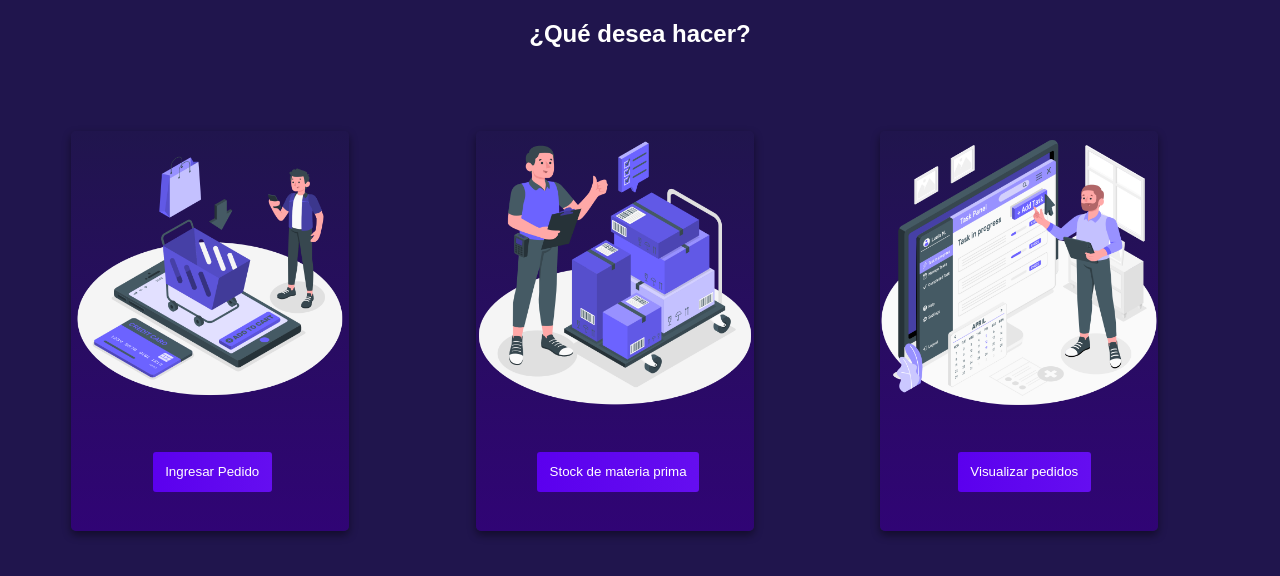
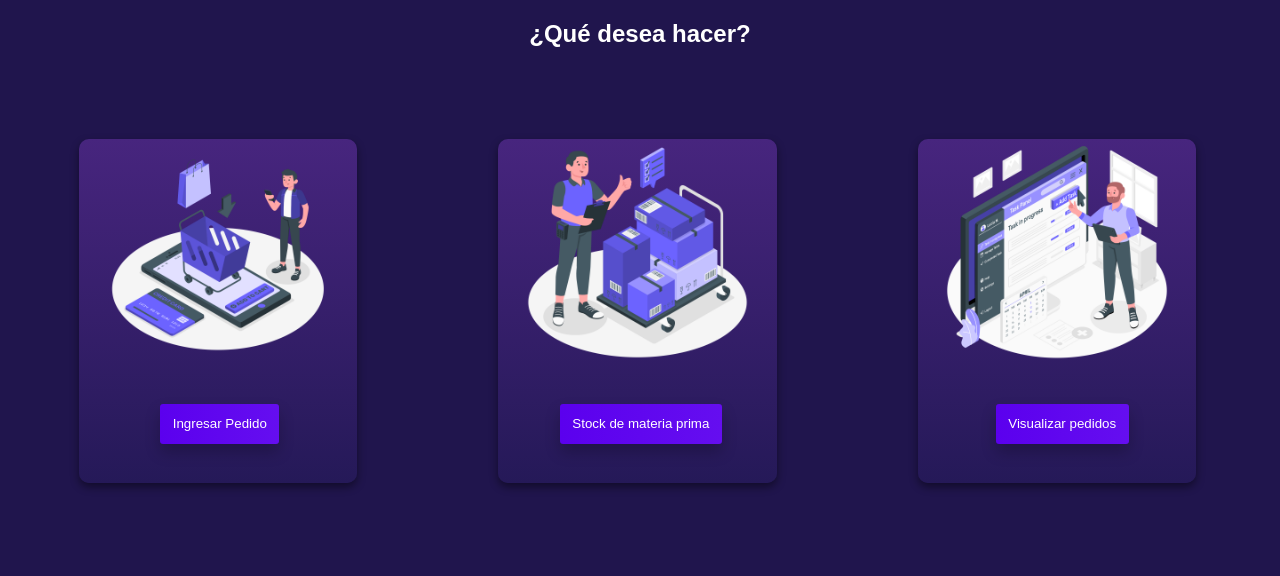
Before and after one commit to SantiNotSancor/VirtualNAU, a plain HTML site: page DiseñoNAU vendedor/vend.html in a window 1280 px wide. Drawn offline with Linux system fonts and the light colour scheme.

Commit message:
Diseño vendedor actualización 16/6

```diff
--- a/DiseñoNAU vendedor/bodyvend.css
+++ b/DiseñoNAU vendedor/bodyvend.css
@@ -21,6 +21,15 @@ h2{
   left: 17%;
   border: none;
   border-radius: 3px;
+  box-shadow: 0px 8px 15px rgba(0, 0, 0, 0.226);
+  transition: all 0.3s ease 0s;
+  cursor: pointer;
+  outline: none;
+}
+
+.glow-button:hover {
+  color: rgba(255, 255, 255, 1);
+  box-shadow: 0 5px 10px rgba(116, 91, 150, 0.527);
 }
 
 .button2{
@@ -32,7 +41,17 @@ h2{
   left: 9%;
   border: none;
   border-radius: 3px;
+  transition: all 0.3s ease 0s;
+  cursor: pointer;
+  outline: none;
+  box-shadow: 0px 8px 15px rgba(0, 0, 0, 0.226);
 }
+
+.glow-button:hover {
+  color: rgba(255, 255, 255, 1);
+  box-shadow: 0 5px 10px rgba(116, 91, 150, 0.527);
+}
+
 
 .button3{
   background-image: linear-gradient(to right, #5b00ee 0%, #650ef0 100%);
@@ -43,7 +62,17 @@ h2{
   left: 15.5%;
   border: none;
   border-radius: 3px;
+  transition: all 0.3s ease 0s;
+  cursor: pointer;
+  outline: none;
+  box-shadow: 0px 8px 15px rgba(0, 0, 0, 0.226);
 }
+
+.glow-button:hover {
+  color: rgba(255, 255, 255, 1);
+  box-shadow: 0 5px 10px rgba(116, 91, 150, 0.527);
+}
+
 
 
 .card {
@@ -52,10 +81,10 @@ h2{
   box-shadow: 0 4px 8px 0 rgba(0, 0, 0, 0.452);
   transition: 0.3s;
   width: 22%;
-  height: 10%;
-  margin: 5%;
-  border-radius: 5px;
-  background-image: linear-gradient(  #20154D 0%, #300475 100%);
+  height: 8%;
+  margin: 5.6%;
+  border-radius: 10px;
+  background-image: linear-gradient(  #47257e 0%, #251958 100%);
 }
 
 div.gallery:hover
@@ -65,6 +94,10 @@ div.gallery:hover
 
 img {
   border-radius: 5px 5px 0 0;
+  max-width: 80%;
+  max-height: 80%;
+  position: relative;
+  left: 10%;
 }
 
 .container {
--- a/DiseñoNAU vendedor/vend.html
+++ b/DiseñoNAU vendedor/vend.html
@@ -12,18 +12,17 @@
     <h2>¿Qué desea hacer?</h2>
 
 
-
     <div class="card">
       <img src="add.png" alt="Avatar" style="width:100%">
       <div class="container">
-        <button class="button button1" name="pedido"> Ingresar Pedido</button>
+        <button class="button1 glow-button" name="pedido">Ingresar Pedido</button>
       </div>
     </div>
 
     <div class="card">
       <img src="a.png" alt="Avatar" style="width:100%">
       <div class="container">
-        <button class="button button2" name="stock">Stock de materia prima</button>
+        <button class="button2 glow-button" name="stock">Stock de materia prima</button>
       </div>
     </div>
 
@@ -31,8 +30,9 @@
     <div class="card">
       <img src="task.png" alt="Avatar" style="width:100%">
       <div class="container">
-        <button class="button button3" name="visualizar">Visualizar pedidos</button>
+        <button class="button3 glow-button" name="visualizar">Visualizar pedidos</button>
       </div>
     </div>
 
+
 </html>
```
